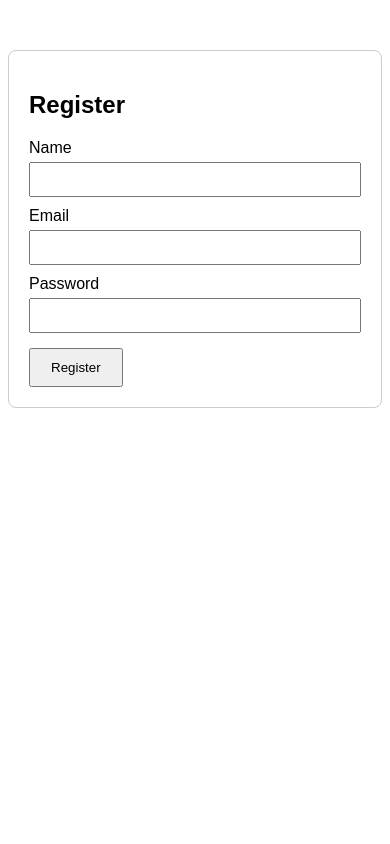
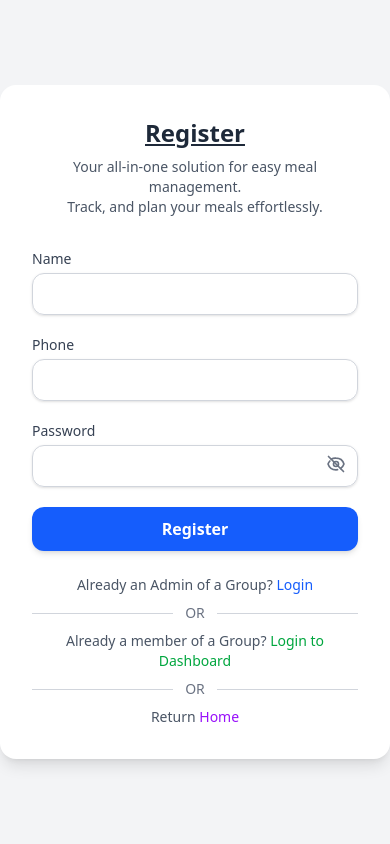
Before and after one commit to Ajmain-Fayek/meal-rate, a PHP site: page /auth/register.php in a window 390 px wide. Run offline with PHP 8.4, Linux system fonts and the light colour scheme; style sheets or scripts are compiled from the project's sources.

Commit message:
feat(auth)/phone is primary method for login

```diff
--- a/auth/register.php
+++ b/auth/register.php
@@ -1,33 +1,130 @@
 <!DOCTYPE html>
 <html lang="en">
+
 <head>
   <meta charset="UTF-8">
   <title>Register</title>
-  <style>
-    body { font-family: Arial, sans-serif; }
-    .container { max-width: 400px; margin: 50px auto; padding: 20px; border: 1px solid #ccc; border-radius: 8px; }
-    label { display: block; margin-top: 10px; }
-    input[type="text"], input[type="email"], input[type="password"] {
-      width: 100%; padding: 8px; margin-top: 5px; box-sizing: border-box;
-    }
-    button { margin-top: 15px; padding: 10px 20px; }
-  </style>
+  <link rel="stylesheet" href="./../index.css">
 </head>
+
 <body>
-  <div class="container">
-    <h2>Register</h2>
-    <form action="register_process.php" method="POST">
-      <label for="name">Name</label>
-      <input type="text" id="name" name="name" required>
+  <div class="flex items-center justify-center min-h-screen bg-gray-100">
+    <div class="w-full max-w-md p-8 bg-white rounded-2xl shadow-lg">
+      <h2 class="text-2xl font-bold text-center text-gray-800 mb-2 underline">Register</h2>
+      <p class="text-sm text-gray-600 mb-8 text-center">
+        Your all-in-one solution for easy meal management.<br />
+        Track, and plan your meals effortlessly.
+      </p>
+      <form action="register_process.php" method="POST" class="space-y-5">
 
-      <label for="email">Email</label>
-      <input type="email" id="email" name="email" required>
+        <!-- Name -->
+        <div>
+          <label for="name" class="block text-sm font-medium text-gray-700">Name</label>
+          <input type="text" id="name" name="name" required
+            class="w-full mt-1 px-4 py-2 border rounded-xl shadow-sm focus:ring-2 focus:ring-blue-500 focus:outline-none border-gray-300" />
+        </div>
 
-      <label for="password">Password</label>
-      <input type="password" id="password" name="password" required>
+        <!-- Phone -->
+        <div>
+          <label for="phone" class="block text-sm font-medium text-gray-700">Phone</label>
+          <input type="number" id="phone" name="phone" required
+            class="w-full mt-1 px-4 py-2 border rounded-xl shadow-sm focus:ring-2 focus:ring-blue-500 focus:outline-none border-gray-300" />
+        </div>
 
-      <button type="submit">Register</button>
-    </form>
+        <!-- Password -->
+        <div>
+          <label for="password" class="block text-sm font-medium text-gray-700">Password</label>
+          <div class="relative">
+            <input type="password" id="password" name="password" required
+              class="w-full mt-1 px-4 py-2 border rounded-xl shadow-sm focus:ring-2 focus:ring-blue-500 focus:outline-none border-gray-300 pr-10" />
+
+            <!-- Toggle Button -->
+            <button type="button" id="togglePassword"
+              class="absolute inset-y-0 right-0 flex items-center px-3 text-gray-500 hover:text-gray-700">
+              <!-- Eye Icon -->
+              <svg id="eyeOpen" xmlns="http://www.w3.org/2000/svg" class="h-5 w-5 hidden" fill="none"
+                viewBox="0 0 24 24" stroke="currentColor">
+                <path stroke-linecap="round" stroke-linejoin="round" stroke-width="2"
+                  d="M15 12a3 3 0 11-6 0 3 3 0 016 0z" />
+                <path stroke-linecap="round" stroke-linejoin="round" stroke-width="2"
+                  d="M2.458 12C3.732 7.943 7.523 5 12 5c4.477 0
+                   8.268 2.943 9.542 7-1.274 4.057-5.065
+                   7-9.542 7-4.477 0-8.268-2.943-9.542-7z" />
+              </svg>
+              <!-- Eye Slash Icon (hidden by default) -->
+              <svg id="eyeClosed" xmlns="http://www.w3.org/2000/svg" class="h-5 w-5" fill="none"
+                viewBox="0 0 24 24" stroke="currentColor">
+                <path stroke-linecap="round" stroke-linejoin="round" stroke-width="2"
+                  d="M13.875 18.825A10.05 10.05 0 0112 19c-4.477
+                   0-8.268-2.943-9.542-7a9.97 9.97 0
+                   012.223-3.592M6.223 6.223A9.969 9.969
+                   0 0112 5c4.477 0 8.268 2.943 9.542
+                   7a9.97 9.97 0 01-4.132 5.411M15
+                   12a3 3 0 11-6 0 3 3 0 016 0z" />
+                <path stroke-linecap="round" stroke-linejoin="round" stroke-width="2"
+                  d="M3 3l18 18" />
+              </svg>
+            </button>
+          </div>
+        </div>
+
+        <!-- Script for password toggle -->
+        <script>
+          const passwordInput = document.getElementById("password");
+          const togglePassword = document.getElementById("togglePassword");
+          const eyeOpen = document.getElementById("eyeOpen");
+          const eyeClosed = document.getElementById("eyeClosed");
+
+          togglePassword.addEventListener("click", () => {
+            const isPassword = passwordInput.type === "password";
+            passwordInput.type = isPassword ? "text" : "password";
+            eyeOpen.classList.toggle("hidden", !isPassword);
+            eyeClosed.classList.toggle("hidden", isPassword);
+          });
+        </script>
+
+        <!-- Submit Button -->
+        <button type="submit"
+          class="w-full py-2.5 px-4 bg-blue-600 hover:bg-blue-700 text-white font-semibold rounded-xl shadow-md transition">
+          Register
+        </button>
+      </form>
+
+      <!-- Admin Login Link -->
+      <p class="mt-6 text-center text-sm text-gray-600">
+        Already an Admin of a Group?
+        <a href="login.php" class="font-medium text-blue-600 hover:underline">Login</a>
+      </p>
+
+      <!-- Divider -->
+      <div class="flex items-center my-2">
+        <div class="flex-grow border-t border-gray-300"></div>
+        <span class="px-3 text-gray-500 text-sm">OR</span>
+        <div class="flex-grow border-t border-gray-300"></div>
+      </div>
+
+      <!-- Member Dashboard Link -->
+      <p class="text-center text-sm text-gray-600">
+        Already a member of a Group?
+        <a href="./member.php" class="font-medium text-green-600 hover:underline">Login to Dashboard</a>
+      </p>
+
+      <!-- Divider -->
+      <div class="flex items-center my-2">
+        <div class="flex-grow border-t border-gray-300"></div>
+        <span class="px-3 text-gray-500 text-sm">OR</span>
+        <div class="flex-grow border-t border-gray-300"></div>
+      </div>
+
+      <!-- Return Home Link -->
+      <p class="text-center text-sm text-gray-600">
+        Return
+        <a href="./../index.html" class="font-medium text-purple-600 hover:underline">Home</a>
+      </p>
+
+    </div>
   </div>
+
 </body>
+
 </html>
```
